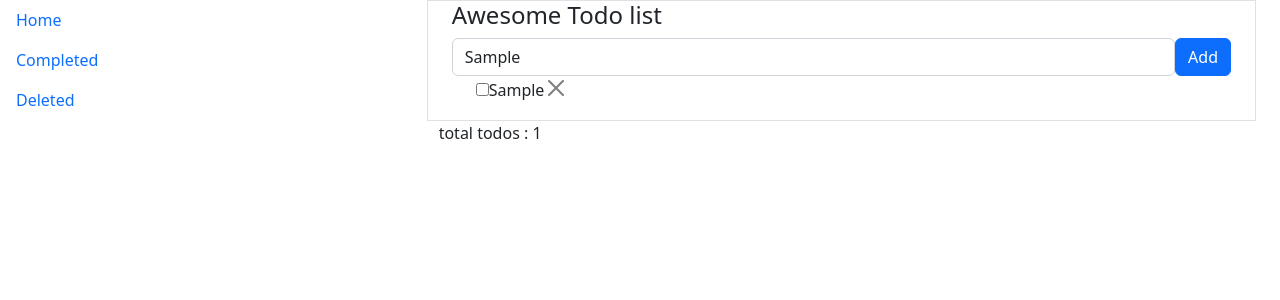
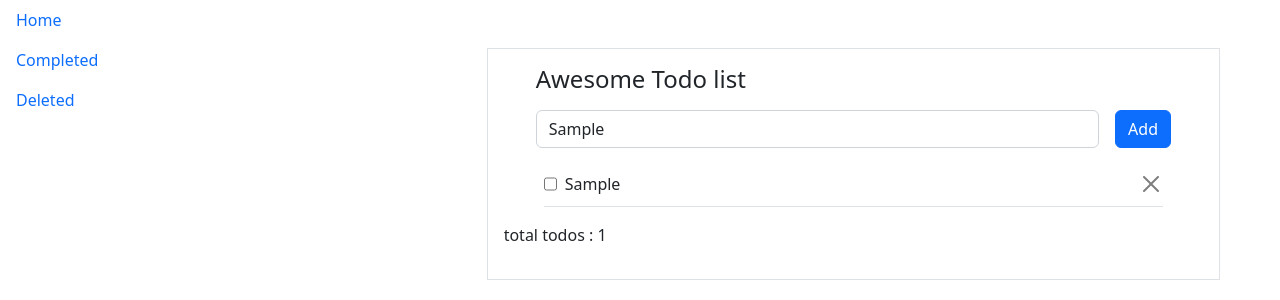
Before and after one commit to Marwa-MEZLINI/Todo_app, a React (Create React App) app in the folder todo/: page / in a window 1280 px wide. Both pictures are taken after typing "Sample" into the empty fields and a click on the button "Add". Shown: the top 300 px of the page. Built offline with nearby package versions, Linux system fonts and the light colour scheme.

Commit message:
some style / notification modal context fixing

```diff
--- a/todo/src/NotificationModal.js
+++ b/todo/src/NotificationModal.js
@@ -1,16 +1,26 @@
 import ReactDOM from "react-dom";
 import React from "react";
+import { createRoot } from "react-dom/client";
 
 function notificationModal(todo) {
-console.log(todo);
-    return ReactDOM.createPortal(
-        <div className="alert alert-dark">
+    let notificationElement = document.getElementById('portal-root')
+    let notification = createRoot(notificationElement);
+    notification.render(
+        <React.Fragment>
+            {
+                ReactDOM.createPortal(
 
-            {todo.checked && <p>You completed a new task</p>}
-            {todo.deleted && <p>You deleted an incomplete task</p>}
+                    <div className="alert alert-dark">
 
-        </div>,
-        document.getElementById('portal-root')
+                        {todo.checked && <p>You completed a new task</p>}
+                        {todo.deleted && <p>You deleted an incomplete task</p>}
+
+                    </div>, notificationElement
+                )
+
+            }
+        </React.Fragment>
+
     )
 }
 
--- a/todo/src/components/TodoItem.js
+++ b/todo/src/components/TodoItem.js
@@ -8,12 +8,12 @@ function TodoItem(props) {
 
     return (
         <React.Fragment>
-            <div className="form-check"  >
-                <input className="checkbox" type="checkbox" onChange={() => { isCheked(todo.id) }} ></input>
-                <label className={`form-check-label ${todo.checked ? "text-decoration-line-through" : ""}`}>
+            <div className="form-check d-flex justify-self-end p-0"  >
+                <input className="checkbox me-1" type="checkbox" onChange={() => { isCheked(todo.id) }} ></input>
+                <label className={`form-check-label mx-1 ${todo.checked ? "text-decoration-line-through" : ""}`}>
                     {todo.text}
                 </label>
-                <button type="button" className="btn-close" aria-label="Close" onClick={() => removeTodo(todo.id)}></button>
+                <button type="button" className="btn-close ms-auto" aria-label="Close" onClick={() => removeTodo(todo.id)}></button>
             </div>
 
         </React.Fragment>
--- a/todo/src/context.js
+++ b/todo/src/context.js
@@ -17,14 +17,15 @@ export function TodoContextProvider(props) {
     }
 
     function removeItemHandler(id) {
-        setTodos(todos.map(todo => todo.id === id ? { ...todo, deleted: !todo.deleted } : todo));
-        console.log(todos);
-        notificationModal(todos.find(todo => todo.id === id))
+        let newTodos = todos.map(todo => todo.id === id ? { ...todo, deleted: !todo.deleted } : todo)
+        notificationModal(newTodos.find(todo => todo.id === id))
+        setTodos(newTodos);
     }
 
     function changeHandler(id) {
-        setTodos(todos.map(todo => todo.id === id ? { ...todo, checked: !todo.checked } : todo));
-        notificationModal(todos.find(todo => todo.id === id))
+        let newTodos = todos.map(todo => todo.id === id ? { ...todo, checked: !todo.checked } : todo)
+        notificationModal(newTodos.find(todo => todo.id === id))
+        setTodos(newTodos);
 
     }
 
--- a/todo/src/pages/Home.js
+++ b/todo/src/pages/Home.js
@@ -19,17 +19,17 @@ function Home() {
 
 
     return (
-        <div className="page-container" >
-            <div className="row container d-flex justify-conent-center border">
+        <div className="page-container border m-5 p-3" >
+            <div className="row container d-flex justify-conent-center m-0">
                 <div className="col-md-12 ">
-                    <h4 className="title">Awesome Todo list</h4>
+                    <h4 className="title ms-2">Awesome Todo list</h4>
                     <div className="add-items d-flex">
-                        <input type="text" className='form-control todo-list-input' placeholder="What do you need to do today?" ref={inputRef} />
-                        <button className="add btn btn-primary font-weight-bold todo-list-add-btn" onClick={addNewTodo} >Add</button>
+                        <input type="text" className='form-control todo-list-input m-2' placeholder="What do you need to do today?" ref={inputRef} />
+                        <button className="add btn btn-primary font-weight-bold todo-list-add-btn m-2" onClick={addNewTodo} >Add</button>
                     </div>
                     <div className="list-wrapper">
-                        <ul className="d-flex flex-column-reverse todo-list list-unstyled">
-                            {todos.length > 0 && todos.map((todo) => (todo.deleted || todo.checked) ? '' : <li key={todo.id} id={todo.id} ><TodoItem todo={todo} /></li>)}
+                        <ul className="d-flex flex-column todo-list list-unstyled gap-3 m-3">
+                            {todos.length > 0 && todos.map((todo) => (todo.deleted || todo.checked) ? '' : <li className="border-bottom pb-2" key={todo.id} id={todo.id} ><TodoItem todo={todo} /></li>)}
                         </ul>
                     </div>
                 </div>
```
